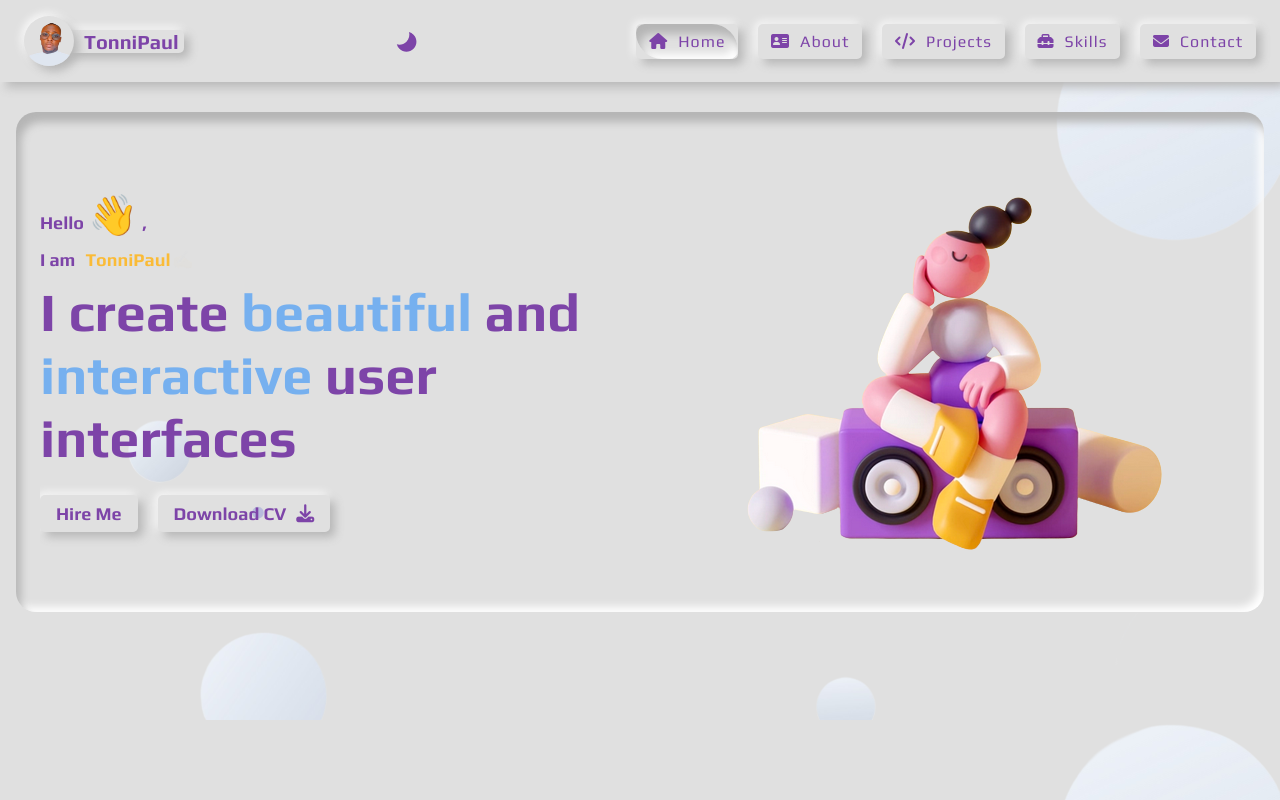
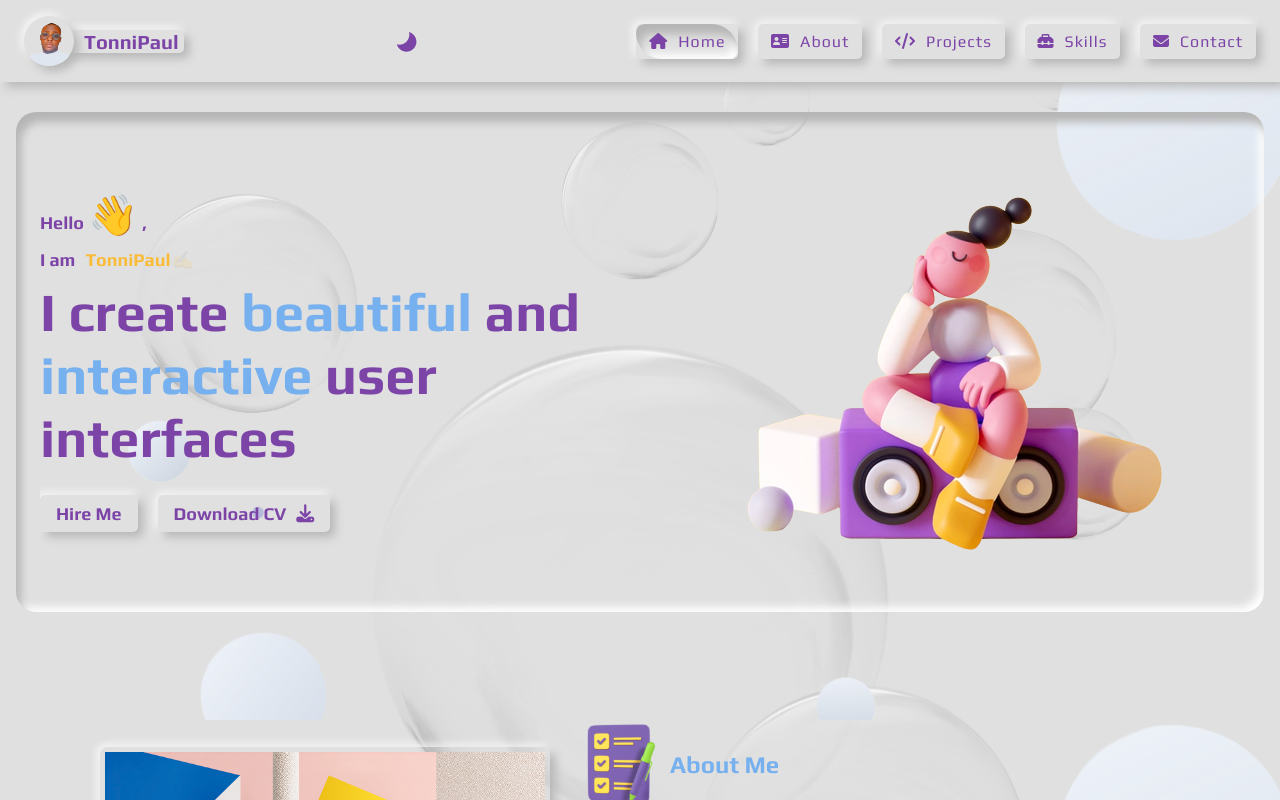
Before and after one commit to TonniPaul/portfolion, a React (Create React App) app: page / in a window 1280 px wide. Shown: the top 800 px of the page. Built offline with nearby package versions, Linux system fonts and the light colour scheme; a web font is replaced by a local one.

Commit message:
feat: Added dark background image

```diff
--- a/src/App.css
+++ b/src/App.css
@@ -6,7 +6,8 @@ body {
 
 body #light {
   background: var(--primary-bg);
-  background-image: url(../public/assets/bgdark.png);
+  background-image: url(../public/assets/bgdark.png),
+    url(../public/assets/bubbles.png);
   background-size: contain;
   padding: 16px;
   transition: var(--transition);
@@ -18,6 +19,8 @@ body #dark {
   backdrop-filter: blur(100%);
   transition: var(--transition);
   color: var(--white);
+  background-image: url(../public/assets/bubbles.png);
+  background-size: contain;
 }
 
 .max-width {
@@ -101,6 +104,10 @@ body::-webkit-scrollbar-thumb {
     bottom: 20px;
     right: 20px;
   }
+
+  body #dark {
+    background-size: 180%;
+  }
 }
 
 /* ========== KEYFRAMES ========== */
--- a/src/index.css
+++ b/src/index.css
@@ -57,7 +57,7 @@ section {
 
 @media (max-width : 1440px) {
   section {
-    min-height: 100vh;
+    /* min-height: 100vh; */
     padding: 7rem 2rem;
   }
 }
```
Also changed, not shown: public/assets/bubbles.png (added).
